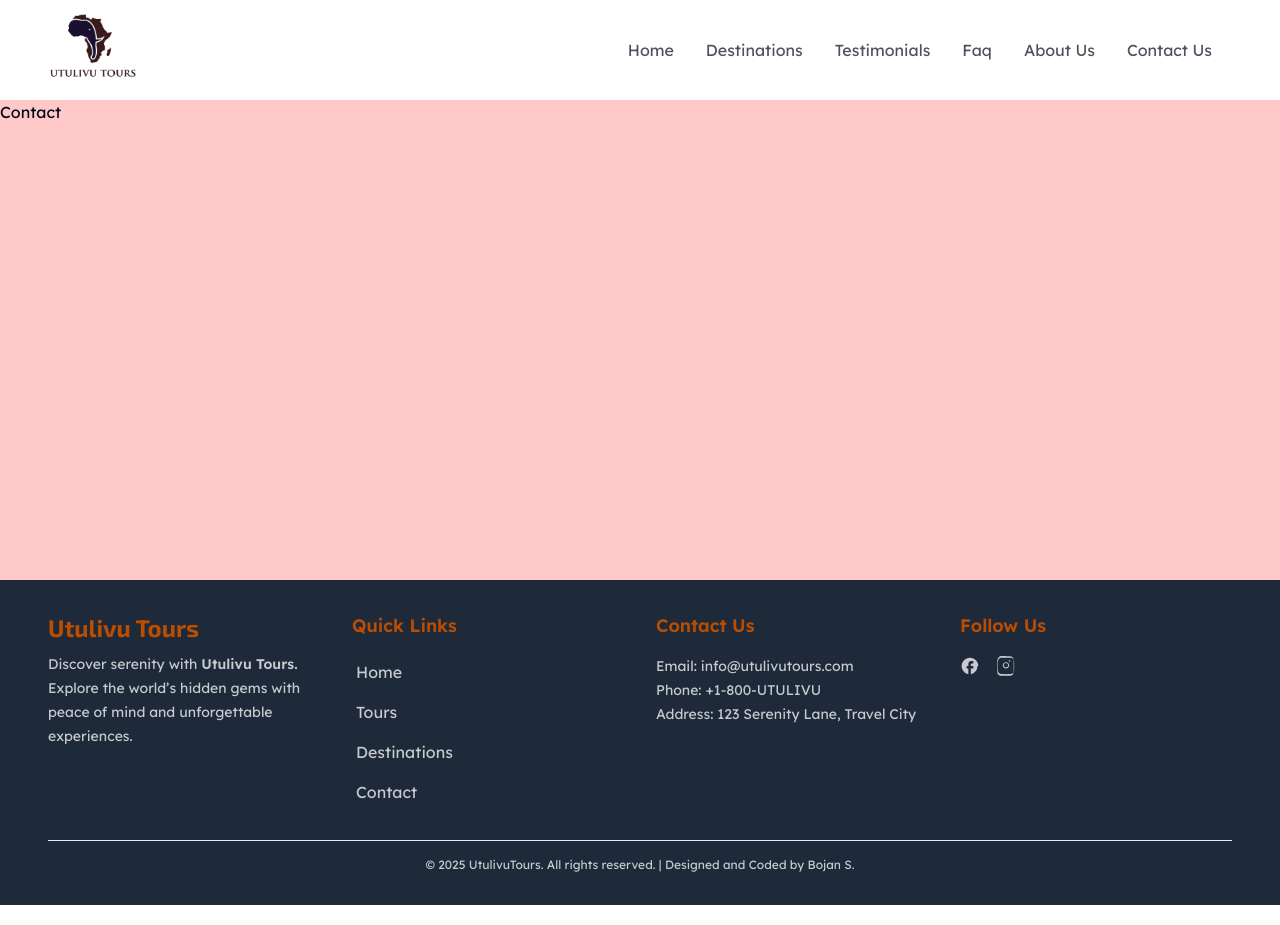
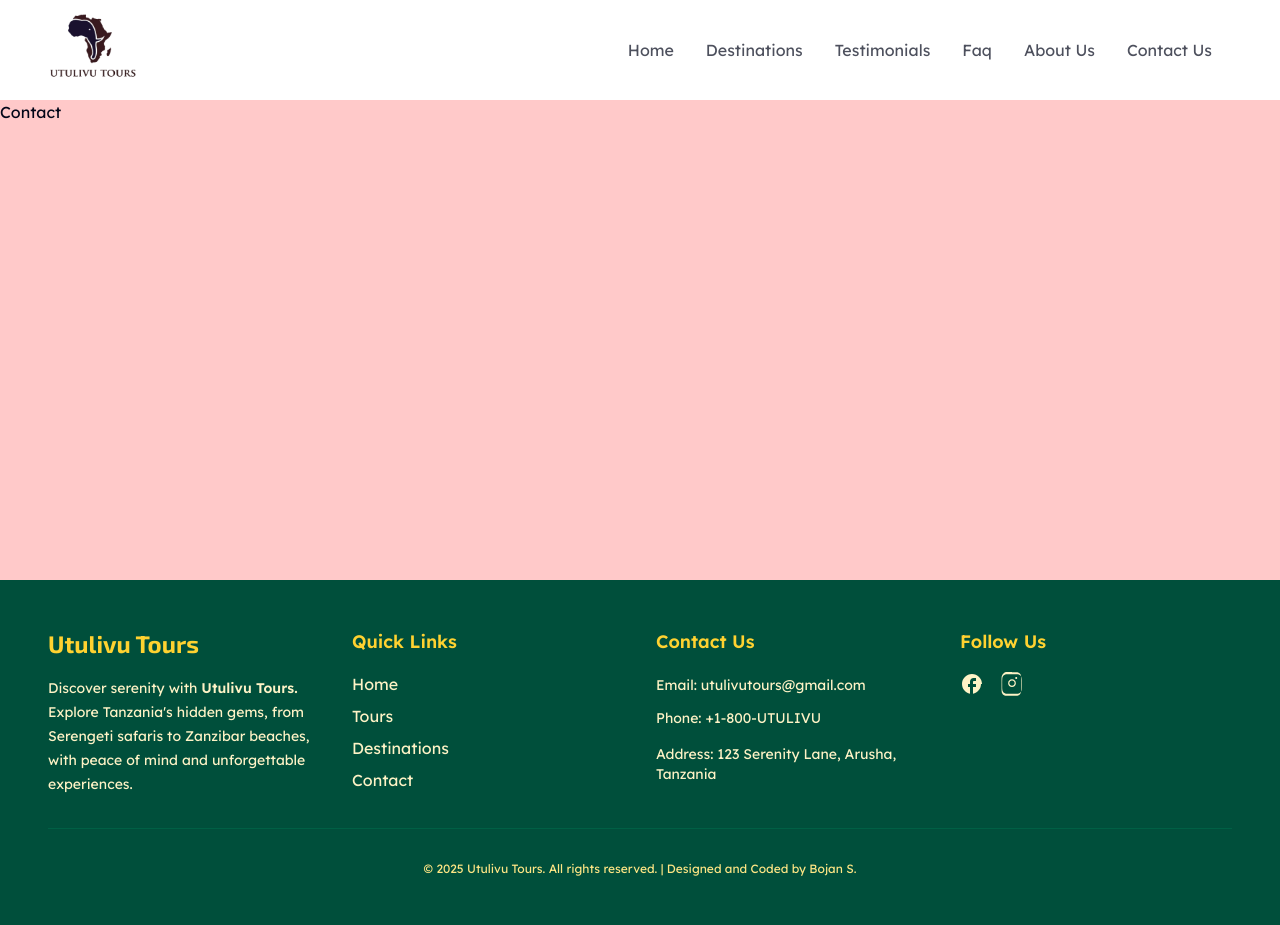
Before and after one commit to bojan09/utulivu-2.0, a React (Vite) app: page /contact in a window 1280 px wide. Built offline with nearby package versions, Linux system fonts and the light colour scheme.

Commit message:
footer update in colors

```diff
--- a/src/App.tsx
+++ b/src/App.tsx
@@ -1,6 +1,6 @@
 import { Routes, Route } from "react-router-dom";
 
-import { Home, Contact, Footer } from "./sections";
+import { Home, Testimonials, Faq, About, Contact, Footer } from "./sections";
 
 import { Navbar, DestinationDetail, ScrollToTop } from "./components";
 
@@ -19,6 +19,9 @@ const App = () => {
               <div className="container mx-auto p-8">404 - Page Not Found</div>
             }
           />
+          <Route path="/testimonials" element={<Testimonials />} />
+          <Route path="/faq" element={<Faq />} />
+          <Route path="/about" element={<About />} />
           <Route path="/contact" element={<Contact />} />
         </Routes>
         <Footer />
--- a/src/sections/Footer.tsx
+++ b/src/sections/Footer.tsx
@@ -2,30 +2,31 @@ import { Link } from "react-router-dom";
 
 const Footer = () => {
   return (
-    <footer className=" bg-gray-800 text-background/75 py-8 animate-fade animate-duration-[700ms]">
+    <footer className="bg-emerald-900 dark:bg-emerald-950 text-amber-100 py-12">
       <div className="container mx-auto px-4 lg:px-12">
-        <div className="grid grid-cols-1 md:grid-cols-4 gap-8">
+        <div className="grid grid-cols-1 md:grid-cols-4 gap-8 mb-8">
           {/* Logo and Description */}
-          <div className="animate-slide-up animate-duration-[700ms] animate-delay-0">
-            <h3 className="text-2xl font-bold text-amber-700 mb-2">
+          <div className="space-y-4 animate-slide-up animate-duration-[700ms] animate-delay-0">
+            <h3 className="text-2xl font-bold text-amber-300 dark:text-amber-200">
               Utulivu Tours
             </h3>
-            <p className="text-sm leading-6">
-              Discover serenity with <b>Utulivu Tours.</b> Explore the world’s
-              hidden gems with peace of mind and unforgettable experiences.
+            <p className="text-sm text-amber-100 dark:text-amber-50 leading-6">
+              Discover serenity with <b>Utulivu Tours.</b> Explore Tanzania's
+              hidden gems, from Serengeti safaris to Zanzibar beaches, with
+              peace of mind and unforgettable experiences.
             </p>
           </div>
 
           {/* Quick Links */}
-          <div className="animate-slide-up animate-duration-[700ms] animate-delay-100">
-            <h4 className="text-lg font-semibold text-amber-700 mb-4">
+          <div className="space-y-4 animate-slide-up animate-duration-[700ms] animate-delay-100">
+            <h4 className="text-lg font-semibold text-amber-300 dark:text-amber-200">
               Quick Links
             </h4>
             <ul className="space-y-2">
               <li>
                 <Link
                   to="/"
-                  className="text-background/75 hover:text-sky-500  hover:bg-opacity-20 hover:scale-105 transition-all duration-300 ease-in-out block p-1 rounded"
+                  className="text-amber-100 dark:text-amber-50 hover:text-amber-400 transition-colors duration-200"
                 >
                   Home
                 </Link>
@@ -33,7 +34,7 @@ const Footer = () => {
               <li>
                 <Link
                   to="/tours"
-                  className="text-background/75 hover:text-sky-500  hover:bg-opacity-20 hover:scale-105 transition-all duration-300 ease-in-out block p-1 rounded"
+                  className="text-amber-100 dark:text-amber-50 hover:text-amber-400 transition-colors duration-200"
                 >
                   Tours
                 </Link>
@@ -41,7 +42,7 @@ const Footer = () => {
               <li>
                 <Link
                   to="/destinations"
-                  className="text-background/75 hover:text-sky-500  hover:bg-opacity-20 hover:scale-105 transition-all duration-300 ease-in-out block p-1 rounded"
+                  className="text-amber-100 dark:text-amber-50 hover:text-amber-400 transition-colors duration-200"
                 >
                   Destinations
                 </Link>
@@ -49,7 +50,7 @@ const Footer = () => {
               <li>
                 <Link
                   to="/contact"
-                  className="text-background/75 hover:text-sky-500  hover:bg-opacity-20 hover:scale-105 transition-all duration-300 ease-in-out block p-1 rounded"
+                  className="text-amber-100 dark:text-amber-50 hover:text-amber-400 transition-colors duration-200"
                 >
                   Contact
                 </Link>
@@ -58,18 +59,27 @@ const Footer = () => {
           </div>
 
           {/* Contact Info */}
-          <div className="animate-slide-up animate-duration-[700ms] animate-delay-200">
-            <h4 className="text-lg font-semibold text-amber-700 mb-4 ">
+          <div className="space-y-4 animate-slide-up animate-duration-[700ms] animate-delay-200">
+            <h4 className="text-lg font-semibold text-amber-300 dark:text-amber-200 mb-4">
               Contact Us
             </h4>
-            <p className="text-sm mt-2">Email: info@utulivutours.com</p>
-            <p className="text-sm my-1">Phone: +1-800-UTULIVU</p>
-            <p className="text-sm">Address: 123 Serenity Lane, Travel City</p>
+            <a
+              href="mailto:utulivutours@gmail.com"
+              className="text-sm text-amber-100 dark:text-amber-50"
+            >
+              Email: utulivutours@gmail.com
+            </a>
+            <p className="text-sm text-amber-100 dark:text-amber-50 mt-3">
+              Phone: +1-800-UTULIVU
+            </p>
+            <p className="text-sm text-amber-100 dark:text-amber-50">
+              Address: 123 Serenity Lane, Arusha, Tanzania
+            </p>
           </div>
 
           {/* Social Media */}
-          <div className="animate-slide-up animate-duration-[700ms] animate-delay-300">
-            <h4 className="text-lg font-semibold text-amber-700 mb-4">
+          <div className="space-y-4">
+            <h4 className="text-lg font-semibold text-amber-300 dark:text-amber-200">
               Follow Us
             </h4>
             <div className="flex space-x-4">
@@ -77,11 +87,11 @@ const Footer = () => {
                 href="https://facebook.com"
                 target="_blank"
                 rel="noopener noreferrer"
-                className="text-background/75 hover:text-sky-500 hover:scale-110 hover:opacity-90 transition-all duration-300 ease-in-out"
+                className="text-amber-100 dark:text-amber-50 hover:text-amber-400 hover:scale-110 transition-all duration-200"
               >
                 <span className="sr-only">Facebook</span>
                 <svg
-                  className="w-5 h-5"
+                  className="w-6 h-6"
                   fill="currentColor"
                   viewBox="0 0 24 24"
                 >
@@ -92,25 +102,40 @@ const Footer = () => {
                 href="https://instagram.com"
                 target="_blank"
                 rel="noopener noreferrer"
-                className="text-background/75 hover:text-sky-500 hover:scale-110 hover:opacity-90 transition-all duration-300 ease-in-out"
+                className="text-amber-100 dark:text-amber-50 hover:text-amber-400 hover:scale-110 transition-all duration-200"
               >
                 <span className="sr-only">Instagram</span>
                 <svg
-                  className="w-5 h-5"
+                  className="w-6 h-6"
                   fill="currentColor"
                   viewBox="0 0 24 24"
                 >
-                  <path d="M12 2.163c3.204 0 3.584.012 4.85.07 1.366.062 2.633.317 3.608 1.292.975.975 1.23 2.242 1.292 3.608.058 1.266.07 1.646.07 4.85s-.012 3.584-.07 4.85c-.062 1.366-.317 2.633-1.292 3.608-.975.975-2.242 1.23-3.608 1.292-1.266.058-1.646.07-4.85.07s-3.584-.012-4.85-.07c-1.366-.062-2.633-.317-3.608-1.292-.975-.975-1.23-2.242-1.292-3.608-.058-1.266-.07-1.646-.07-4.85s.012-3.584.07-4.85c.062-1.366.317-2.633 1.292-3.608.975-.975 2.242-1.23 3.608-1.292 1.266-.058 1.646-.07 4.85-.07m0-2.163c-3.259 0-3.67.013-4.947.072-1.314.059-2.593.325-3.583 1.315C2.45 2.452 1.684 3.73 1.625 4.947 1.566 6.225 1.553 6.636 1.553 9.995v4.01c0 3.359.013 3.77.072 5.05.059 1.214.325 2.39 1.316 3.382.99.99 2.168 1.257 3.382 1.316 1.28.059 1.691.072 5.05.072s3.77-.013 5.05-.072c1.214-.059 2.39-.325 3.382-1.316.99-.99 1.257-2.168 1.316-3.382.059-1.28.072-1.691.072-5.05v-4.01c0-3.359-.013-3.77-.072-5.05-.059-1.214-.325-2.39-1.316-3.382-.99-.99-2.168-1.257-3.382-1.316C15.67.236 15.259.223 11.999.223Z" />
-                  <path d="M12 7.353c-2.136 0-3.871 1.735-3.871 3.871 0 2.136 1.735 3.871 3.871 3.871 2.136 0 3.871-1.735 3.871-3.871 0-2.136-1.735-3.871-3.871-3.871Zm0 6.366c-1.473 0-2.667-1.194-2.667-2.667 0-1.473 1.194-2.667 2.667-2.667 1.473 0 2.667 1.194 2.667 2.667 0 1.473-1.194 2.667-2.667 2.667Zm5.203-7.681c0 .536-.435.971-.971.971-.536 0-.971-.435-.971-.971 0-.536.435-.971.971-.971.536 0 .971.435.971.971Z" />
+                  <path d="M12 2.163c3.204 0 3.584.012 4.85.07 1.366.062 2.633.317 3.608 1.292.975.975 1.23 2.242 1.292 3.608.058 1.266.07 1.646.07 4.85s-.012 3.584-.07 4.85c-.062 1.366-.317 2.633-1.292 3.608-.975.975-2.242 1.23-3.608 1.292-1.266.058-1.646.07-4.85.07s-3.584-.012-4.85-.07c-1.366-.062-2.633-.317-3.608-1.292-.975-.975-1.23-2.242-1.292-3.608-.058-1.266-.07-1.646-.07-4.85s.012-3.584.07-4.85c.062-1.366.317-2.633 1.292-3.608.975-.975 2.242-1.23 3.608-1.292 1.266-.058 1.646-.07 4.85-.07m0-2.163c-3.259 0-3.67.013-4.947.072-1.314.059-2.593.325-3.583 1.315C2.45 2.452 1.684 3.73 1.625 4.947 1.566 6.225 1.553 6.636 1.553 9.995v4.01c0 3.359.013 3.77.072 5.05.059 1.214.325 2.39 1.316 3.382.99.99 2.168 1.257 3.382 1.316 1.28.059 1.691.072 5.05.072s3.77-.013 5.05-.072c1.214-.059 2.39-.325 3.382-1.316.99-.99 1.257-2.168 1.316-3.382.059-1.28.072-1.691.072-5.05v-4.01c0-3.359-.013-3.77-.072-5.05-.059-1.214-.325-2.39-1.316-3.382-.99-.99-2.168-1.257-3.382-1.316C15.67.236 15.259.223 11.999.223z" />
+                  <path d="M12 7.353c-2.136 0-3.871 1.735-3.871 3.871 0 2.136 1.735 3.871 3.871 3.871 2.136 0 3.871-1.735 3.871-3.871 0-2.136-1.735-3.871-3.871-3.871zm0 6.366c-1.473 0-2.667-1.194-2.667-2.667 0-1.473 1.194-2.667 2.667-2.667 1.473 0 2.667 1.194 2.667 2.667 0 1.473-1.194 2.667-2.667 2.667zm5.203-7.681c0 .536-.435.971-.971.971-.536 0-.971-.435-.971-.971 0-.536.435-.971.971-.971.536 0 .971.435.971.971z" />
+                </svg>
+              </a>
+              <a
+                href="https://twitter.com"
+                target="_blank"
+                rel="noopener noreferrer"
+                className="text-amber-100 dark:text-amber-50 hover:text-amber-400 hover:scale-110 transition-all duration-200"
+              >
+                <span className="sr-only">Twitter</span>
+                <svg
+                  className="w-6 h-6"
+                  fill="currentColor"
+                  viewBox="0 0 24 24"
+                >
+                  <path d="M23 3.008c-. gummies.83.367-1.718.616-2.654.725.954-.571 1.684-1.475 2.028-2.551-.891.528-1.877.912-2.925 1.12-.84-1.003-2.04-1.63-3.366-1.63-2.547 0-4.608 2.061-4.608 4.607 0 .36.04.71.118 1.047-3.828-.192-7.222-2.023-9.492-4.807-.397.682-.625 1.475-.625 2.322 0 1.602.815 3.016 2.05 3.846-.755-.025-1.465-.232-2.085-.579v.058c0 2.241 1.594 4.11 3.709 4.534-.388.106-.797.162-1.219.162-.298 0-.588-.029-.871-.081.59 1.841 2.299 3.182 4.324 3.218-1.585 1.242-3.58 1.982-5.75 1.982-.374 0-.744-.022-1.109-.065 2.062 1.323 4.51 2.093 7.143 2.093 8.571 0 13.255-7.098 13.255-13.254 0-.2-.005-.402-.014-.6.91-.657 1.7-1.477 2.323-2.41z" />
                 </svg>
               </a>
             </div>
           </div>
         </div>
-        <div className="mt-8 pt-4 border-t border-[--border] text-center text-xs background/75">
+        <div className="pt-8 border-t border-emerald-800 dark:border-emerald-700 text-center text-xs text-amber-200 dark:text-amber-100">
           <p>
-            &copy; {new Date().getFullYear()} UtulivuTours. All rights reserved.
-            | Designed and Coded by Bojan S.
+            &copy; {new Date().getFullYear()} Utulivu Tours. All rights
+            reserved. | Designed and Coded by Bojan S.
           </p>
         </div>
       </div>
```
